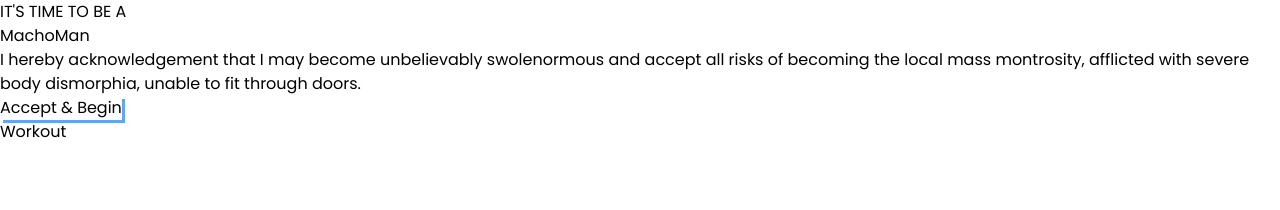
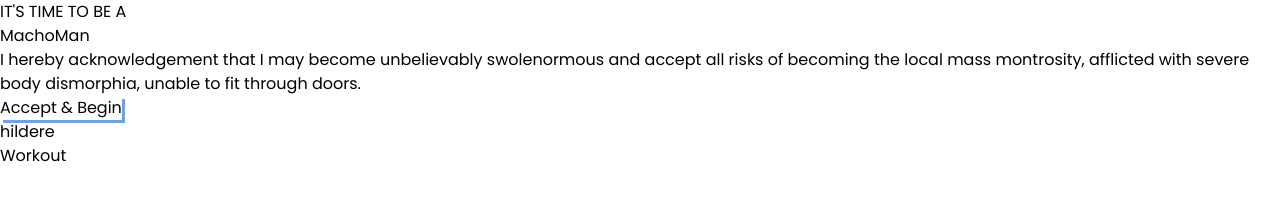
Before and after one commit to EmmanuelOBUjunior/machoman, a React (Vite) app: page / in a window 1280 px wide. Shown: the top 210 px of the page. Built offline with nearby package versions, Linux system fonts and the light colour scheme.

Commit message:
Working on the section wrapper component

```diff
--- a/src/components/Generator.jsx
+++ b/src/components/Generator.jsx
@@ -3,7 +3,7 @@ import SectionWrapper from "./SectionWrapper";
 export default function Generator() {
   return (
     <SectionWrapper title={["It's", "Huge", "o'clock"]} header={"generate your workout"}>
-
+        hildere
     </SectionWrapper>
   )
 }
```
